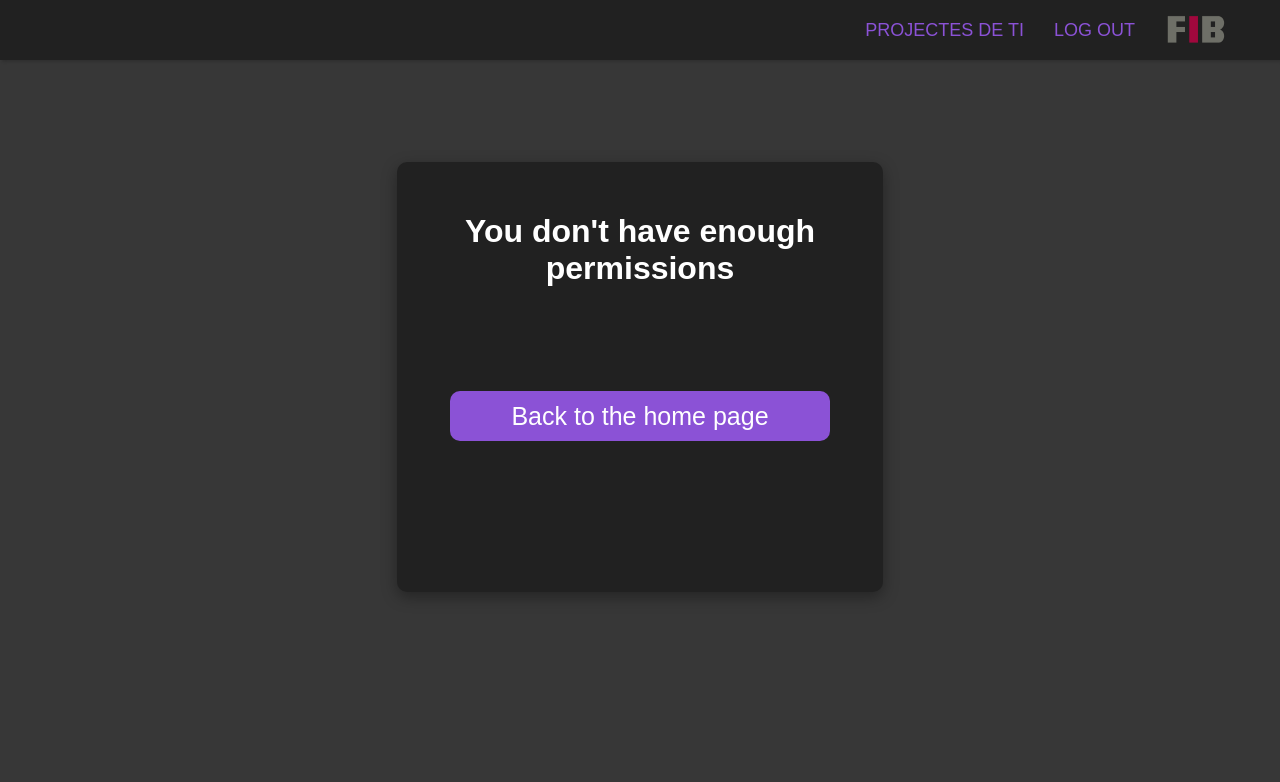
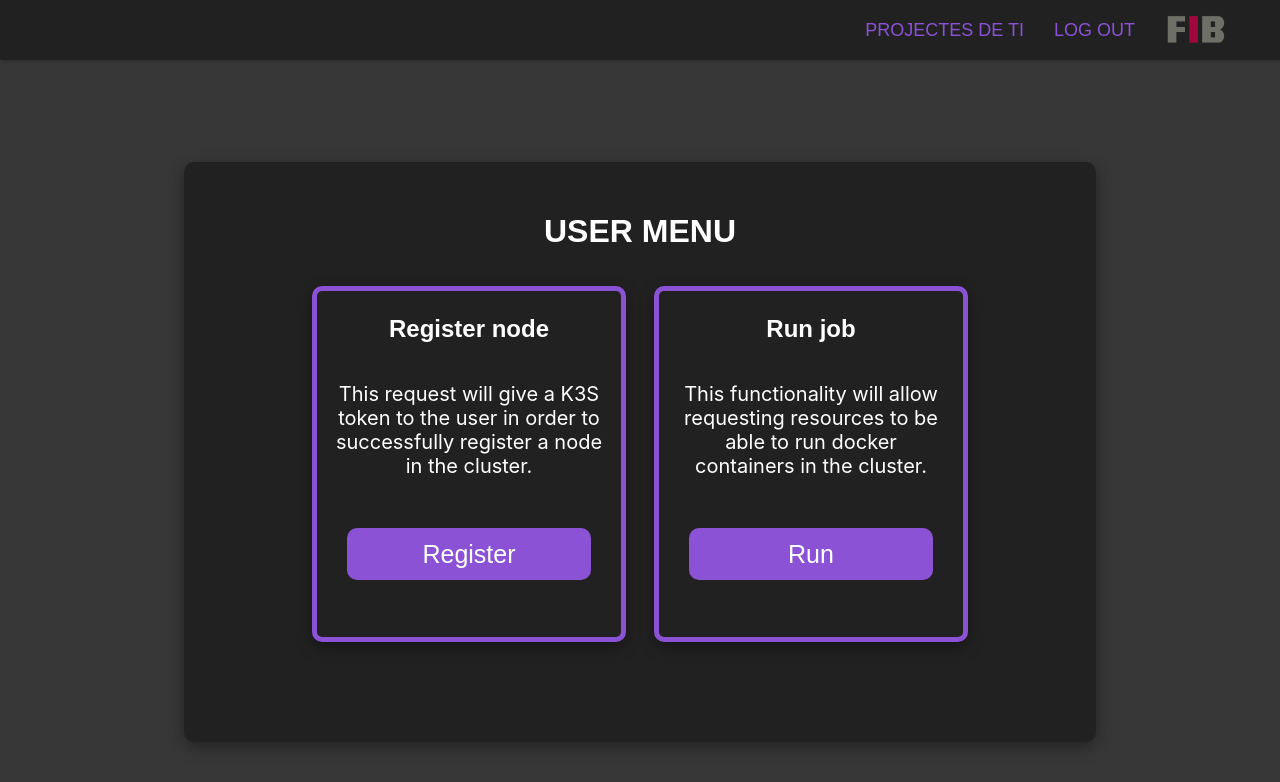
Before and after one commit to zhesnaile/pti-cloud, a React (Create React App) app in the folder frontend/: page /dashboard in a window 1280 px wide. Shown: the top 782 px of the page. Built offline with nearby package versions, Linux system fonts and the light colour scheme.

Commit message:
[fix] usermenu monitoring removed

```diff
--- a/frontend/src/Components/Common/usermenu/UserMenu.css
+++ b/frontend/src/Components/Common/usermenu/UserMenu.css
@@ -52,6 +52,11 @@
 
 .p-menu{
   padding: 5%;
+  font-size: 125%;
+}
+
+.title-cols{
+  font-size: 150%;
 }
 
 .button-menu{
@@ -63,7 +68,7 @@
   font-size: 25px;
   border: none;
   cursor: pointer;
-  margin-top: 30%;
+  margin-top: 5%;
   transition: all 0.5s;
 }
 
--- a/frontend/src/Components/Common/usermenu/UserMenu.jsx
+++ b/frontend/src/Components/Common/usermenu/UserMenu.jsx
@@ -13,21 +13,21 @@ function UserMenu() {
                         <h1>USER MENU</h1>
                         <div className='row'>
                             <div className='column-menu'>
-                                <h3>Register node</h3>
+                                <h3 className='title-cols'>Register node</h3>
                                 <p className='p-menu'>This request will give a K3S token to the user in order to successfully register a node in the cluster.</p>
                                 <button className='button-menu' type='submit' onClick={() => navigate('/registerusernode')}>Register</button>
                             </div>
                             <div className='column-menu'>
-                                <h3>Run job</h3>
+                                <h3 className='title-cols'>Run job</h3>
                                 <p className='p-menu'>This functionality will allow requesting resources to be able to run docker containers in the cluster.</p>
                                 <button className='button-menu' type='submit' onClick={() => navigate('/runjob')}>Run</button>
                             </div>
-                            <div className='column-menu'>
+                            {/*<div className='column-menu'>
                                 <h3>Monitoring</h3>
                                 <p className='p-menu'>Page to monitor services</p>
                                 <br/><br/>
                                 <button className='button-menu' type='submit' onClick={() => navigate('/login')}>Dashboard</button>
-                            </div>
+    </div>*/}
                         </div>
                     </div>
                 </div>
--- a/frontend/src/Components/ProtectedRoutes.jsx
+++ b/frontend/src/Components/ProtectedRoutes.jsx
@@ -7,7 +7,7 @@ function ProtectedRoutes({Component, Auth, Logout }) {
 
     return (
         <div>
-            {(Auth === false && Component === 'UserMenu') ? (<ErrorPage Logout={Logout}/>) : <UserMenu />}
+            {(Auth === true && Component === 'UserMenu') ? (<ErrorPage Logout={Logout}/>) : <UserMenu />}
         </div>
 
     )
```
